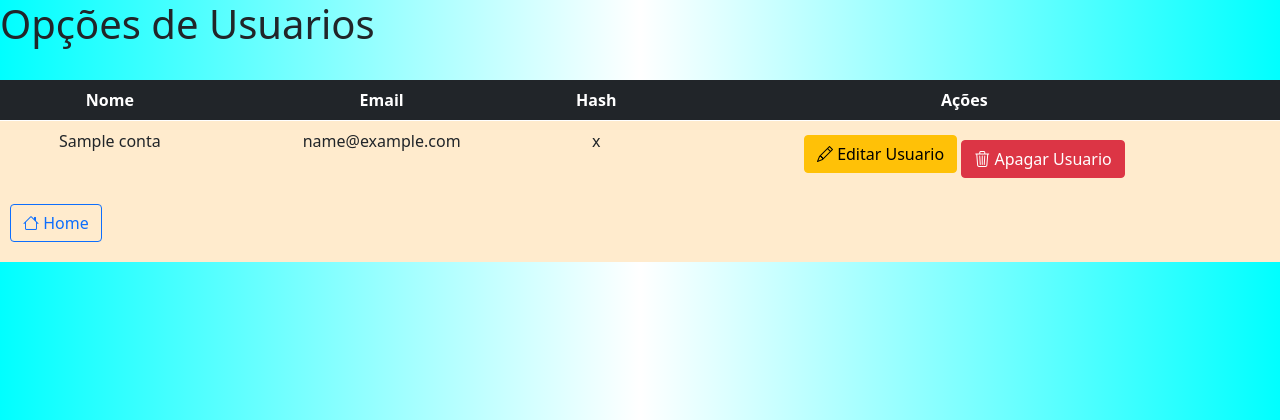
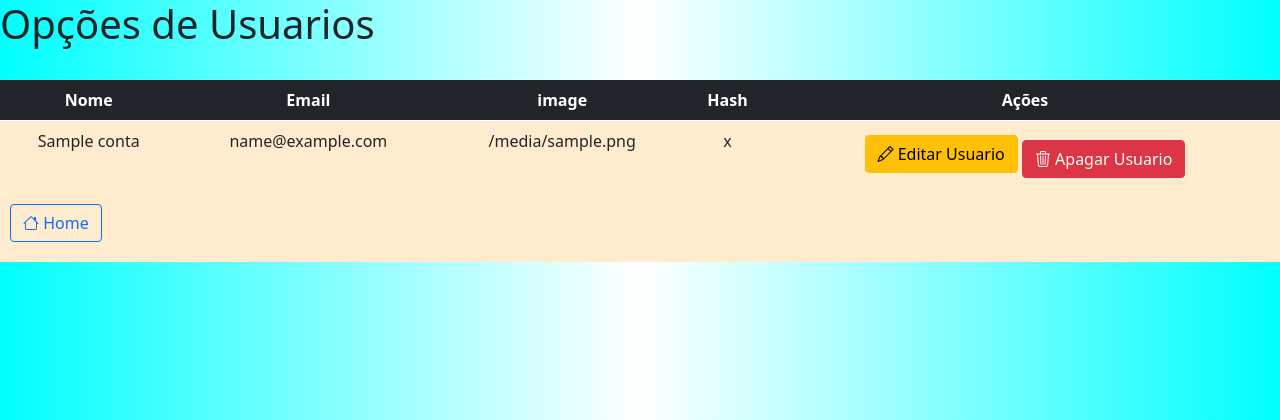
Before and after one commit to davi41229/crud-flask, a Python web app: template aplication/templates/contas.html in a window 1280 px wide. Shown: the top 420 px of the page. Run offline with Jinja, Linux system fonts and the light colour scheme; the template is opened without the code that fills it: most values are stand-ins (such as "Sample title", 1, 10 or a date in 2020).

Commit message:
Update contas.html

```diff
--- a/aplication/templates/contas.html
+++ b/aplication/templates/contas.html
@@ -8,6 +8,7 @@
         <tr>
             <th>Nome</th>
             <th>Email</th>
+            <th>image</th>
             <th>Hash</th>
             <th>Ações</th>
         </tr>
@@ -18,6 +19,7 @@
         <tr>
             <td>{{e.name}}</td>
             <td>{{e.email}}</td>
+            <td>{{e.image}}</td>
             <td>{{e.password}}</td>
             <td class="btn">
                 <a href="/editar/{{e.id}}" class="btn btn-block btn-warning" ><i class="bi bi-pencil"></i>  Editar Usuario</a>
```
